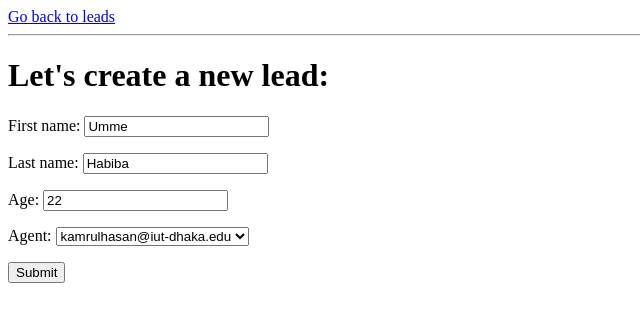
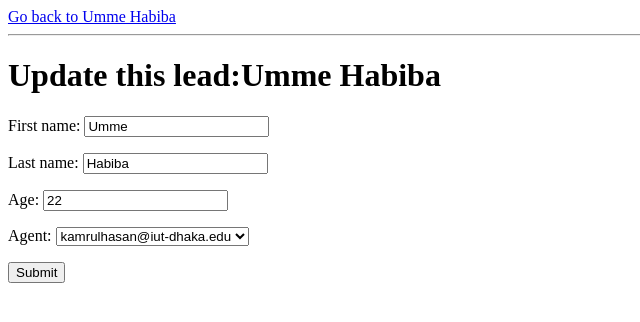
Before and after one commit to HasanMdKamrul/My_CRM_App, a Django app: page /leads/3/update/ in a window 1280 px wide. Shown: the top 322 px of the page, without its empty margins (0-640 px from the left). Run offline with Django 3.2, Linux system fonts and the light colour scheme; data comes from the database, SQL or seed files in the repository; both versions use the stored data as it was after the commit.

Commit message:
Dynamic url added and several bug fixed

```diff
--- a/leads/templates/leads/lead_create.html
+++ b/leads/templates/leads/lead_create.html
@@ -8,7 +8,7 @@
 
 </head>
 <body>
-    <a href="/leads"> Go back to leads </a>
+    <a href="{% url 'leads:lead-list'%}"> Go back to leads </a>
     <hr />
     <H1>Let's create a new lead:</H1>
     <form method="post">
--- a/leads/templates/leads/lead_detail.html
+++ b/leads/templates/leads/lead_detail.html
@@ -21,14 +21,14 @@
     </style>
 </head>
 <body>
-    <a href="/leads"> Go back to leads </a>
+    <a href="{% url 'leads:lead-list'%}"> Go back to leads </a>
     <hr />
     <h1>Here is detail of our lead: {{lead.first_name}}</h1>
     <p>Age of the lead: {{ lead.age }}</p>
     <p>Agent assocciated for this lead: {{ lead.agent }}</p>
     <hr />
-    <a href="/leads/{{ lead.pk }}/update/">update</a>
-    <a href="/leads/{{ lead.pk }}/delete/">Delete</a>
+    <a href="{% url 'leads:lead-update' lead.pk%}">Update</a>
+    <a href="{% url 'leads:lead-delete' lead.pk%}">Delete</a>
 
 </body>
 </html>
--- a/leads/templates/leads/lead_list.html
+++ b/leads/templates/leads/lead_list.html
@@ -21,13 +21,13 @@
     </style>
 </head>
 <body>
-    <a href="/leads/create">Create a new lead!</a>
+    <a href="{%url 'leads:lead-create'%}">Create a new lead!</a>
     <hr/>
     <H1>Here is all our leads:</H1>
 
     {% for lead in leads%}
         <div class="lead">
-            <a href="/leads/{{lead.pk}}">{{ lead.first_name}} {{ lead.last_name}}</a> Age: {{lead.age}}
+            <a href="{%url 'leads:lead-detail' lead.pk%}">{{ lead.first_name}} {{ lead.last_name}}</a> Age: {{lead.age}}
         </div>
     {% endfor %}
 
--- a/leads/templates/leads/lead_update.html
+++ b/leads/templates/leads/lead_update.html
@@ -8,7 +8,7 @@
 
 </head>
 <body>
-    <a href="/leads"> Go back to leads </a>
+    <a href="{% url 'leads:lead-detail' lead.pk%}"> Go back to {{lead.first_name}} {{lead.last_name}} </a>
     <hr />
     <H1>Update this lead:{{lead.first_name}} {{lead.last_name}}</H1>
     <form method="post">
--- a/leads/urls.py
+++ b/leads/urls.py
@@ -6,10 +6,10 @@ app_name= "leads"
 
 urlpatterns = [
 
-     path('', lead_list),
-     path('<int:pk>/', lead_detail),
-     path('create/', lead_create),
-     path('<int:pk>/update/', lead_update),
-     path('<int:pk>/delete/', lead_delete)
+     path('', lead_list, name = 'lead-list'),
+     path('<int:pk>/', lead_detail, name='lead-detail'),
+     path('<int:pk>/update/', lead_update,name='lead-update'),
+     path('<int:pk>/delete/', lead_delete, name= 'lead-delete'),
+     path('create/', lead_create,name='lead-create')
 
 ]
--- a/leads/views.py
+++ b/leads/views.py
@@ -40,19 +40,17 @@ def lead_create(request):
 
 def lead_update(request, pk):
     lead = Lead.objects.get(id=pk)
-    form = LeadModelForm(instance = lead)
+    form = LeadModelForm(instance=lead)
     if request.method == "POST":
-
-        form = LeadModelForm(request.POST, instance = lead)
+        form = LeadModelForm(request.POST, instance=lead)
         if form.is_valid():
             form.save()
             return redirect("/leads")
-
     context = {
         "form": form,
         "lead": lead
     }
-    return render(request, "leads/lead_create.html", context)
+    return render(request, "leads/lead_update.html", context)
 
 
 
```
Also changed, not shown: db.sqlite3.
